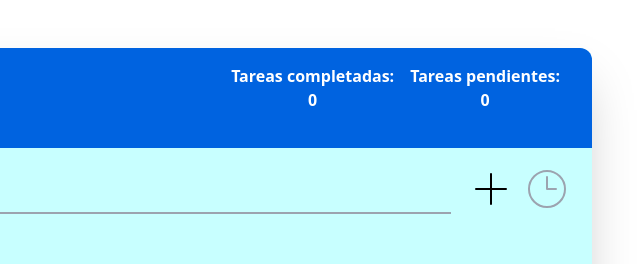
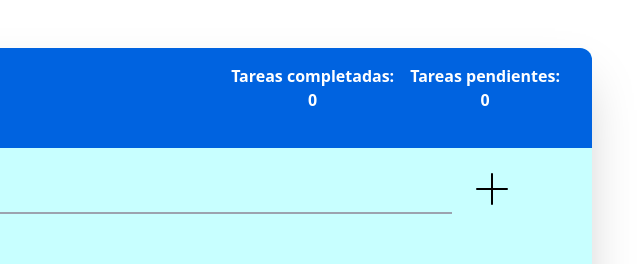
Before and after one commit to RafaEscobar/ARA-ListCheck, a website built with Vite: page index.html in a window 1280 px wide. Shown: the top 264 px of the page, 640-1280 px from the left. Built offline with nearby package versions, Linux system fonts and the light colour scheme; what tw-elements would draw is missing.

Commit message:
Ajustando código para producción

```diff
--- a/index.html
+++ b/index.html
@@ -46,7 +46,7 @@
                             </svg>
                         </a>
                         <!--! Clock  -->
-                        <button type="button" data-te-toggle="modal" data-te-target="#staticBackdrop"
+                        <!-- <button type="button" data-te-toggle="modal" data-te-target="#staticBackdrop"
                             data-te-ripple-init data-te-ripple-color="light" id="btnClock"
                             class="disabled:text-gray-400">
                             <svg xmlns="http://www.w3.org/2000/svg" fill="none" viewBox="0 0 24 24" stroke-width="1"
@@ -54,7 +54,7 @@
                                 <path stroke-linecap="round" stroke-linejoin="round"
                                     d="M12 6v6h4.5m4.5 0a9 9 0 11-18 0 9 9 0 0118 0z" />
                             </svg>
-                        </button>
+                        </button> -->
                     </div>
                 </div>
             </div>
--- a/src/main/models/task.js
+++ b/src/main/models/task.js
@@ -13,7 +13,7 @@ export class Task {
         this.id = identifier();
         this.description = description;
         this.done = false;
-        this.time = time;
+        this.time = time
         this.createAt = new Date();
     }
 }
--- a/src/main/useCases/index.js
+++ b/src/main/useCases/index.js
@@ -1,3 +1,4 @@
+
 // Exports
 export { renderTasks } from './renderTasks';
 export { setTodayDate } from './setTodayDate';
```
